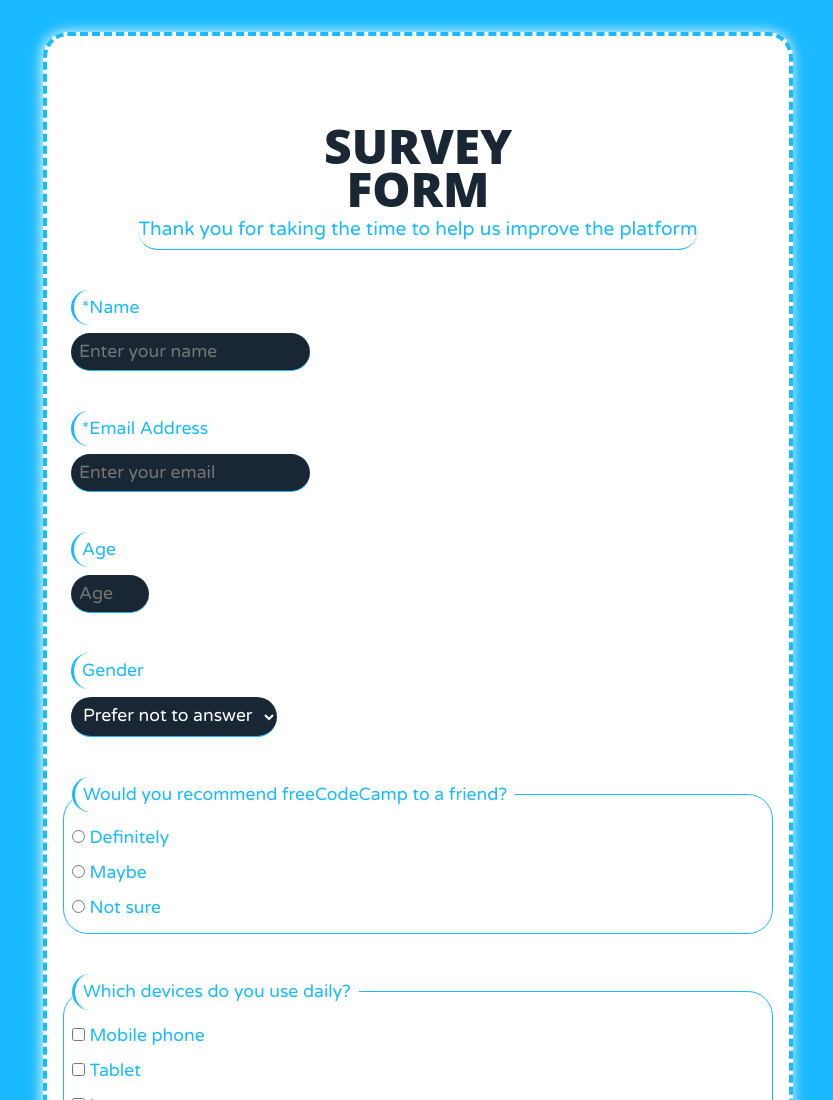
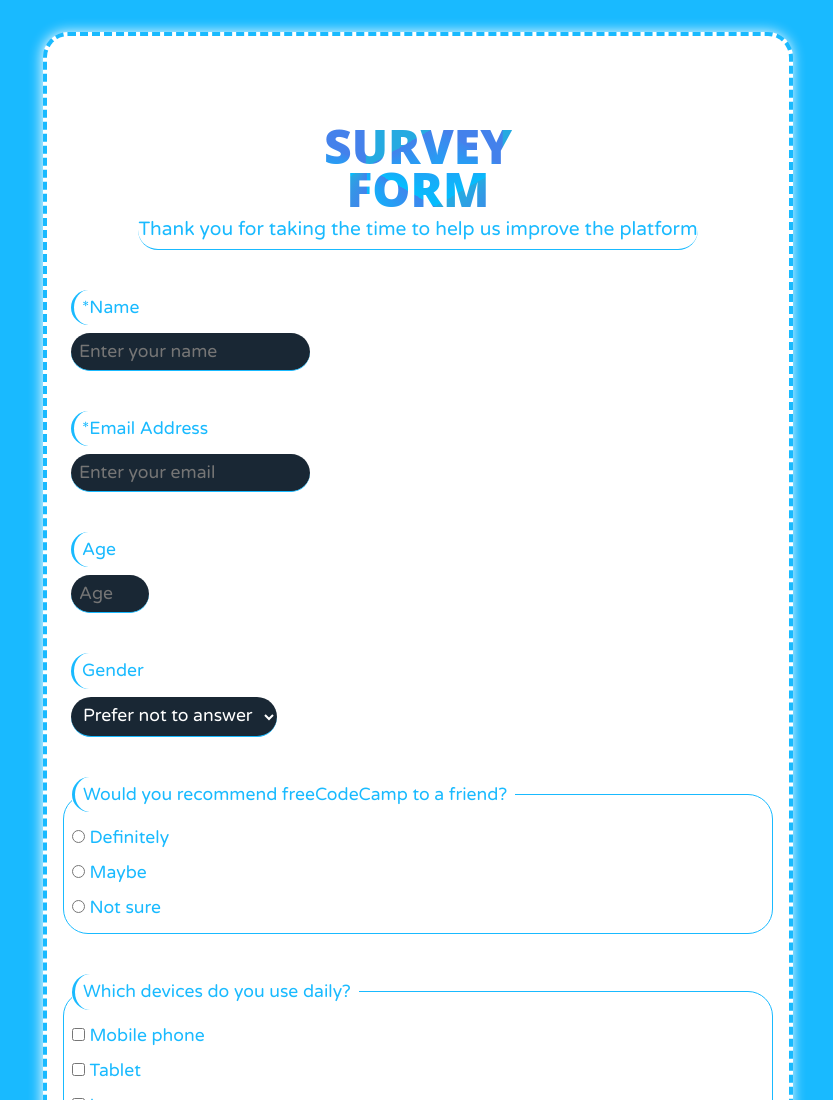
Before and after one commit to salma2vec/WebTech, a plain HTML site: page Survey Form/index.html in a window 1280 px wide. Shown: the top 1100 px of the page, without its empty margins (222-1055 px from the left). Drawn offline with Linux system fonts and the light colour scheme.

Commit message:
Update index.html

```diff
--- a/Survey Form/index.html
+++ b/Survey Form/index.html
@@ -23,7 +23,7 @@ For now, the test suite only works in Chrome! Please read the README below in th
 
 <body>
   <div class="container-form">
-    <h1 id="title">
+    <h1 id="title" class="rainbow-text">
        <center>Survey Form</center></h1>
  <center>   <p id="description">Thank you for taking the time to help us improve the platform</p> </center>
 
```
